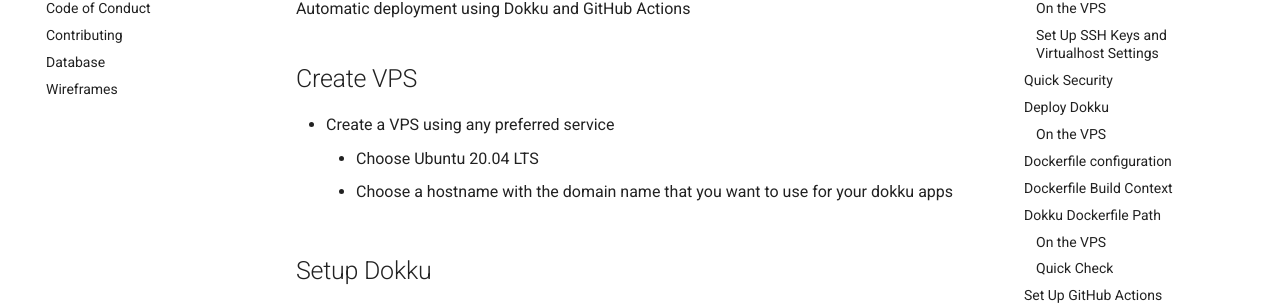
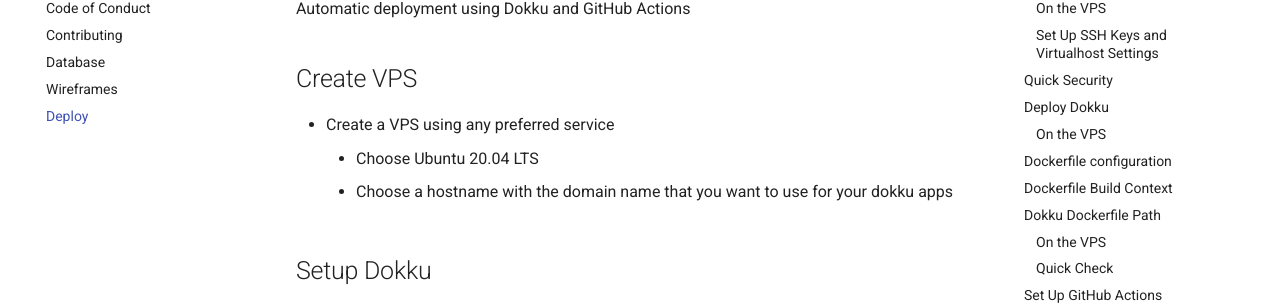
Before and after one commit to KarmaComputing/salon-booking-guru, an MkDocs documentation site: the page built from docs/deployment.md, in a window 1280 px wide. Shown: the part 184-489 px from the top of the page. Built offline with MkDocs 1.6.1 and Material for MkDocs 9.7.7, drawn with Linux system fonts in a browser that asks for light colours; comment, search, counter and statistics services are not loaded.

Commit message:
merged deployment in mkdocs.yml

```diff
--- a/mkdocs.yml
+++ b/mkdocs.yml
@@ -11,5 +11,6 @@
     - 'Contributing': 'CONTRIBUTING.md'
     - 'Database': 'DATABASE.md'
     - 'Wireframes': 'WIREFRAMES.md'
+    - 'Deploy': 'deployment.md'
 theme:
   name: material
```
